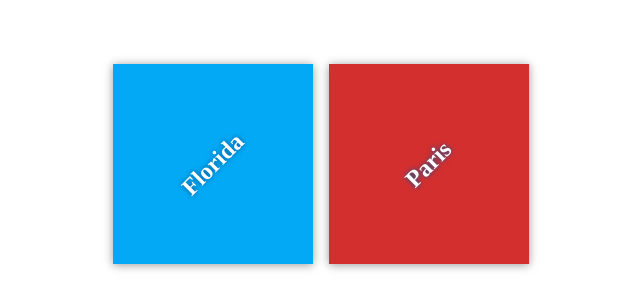
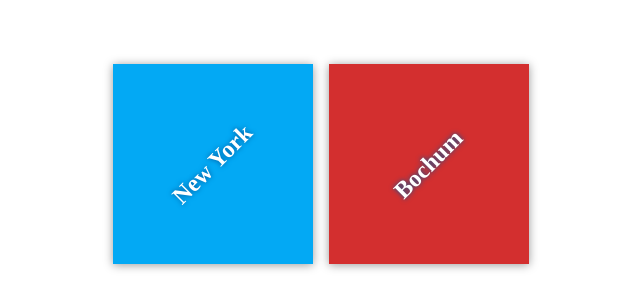
Before and after one commit to Rodanus/my-travel-plans, a plain HTML site: page index.html in a window 1280 px wide. Shown: the part 236-544 px from the top of the page, without its empty margins (319-959 px from the left). Drawn offline with Linux system fonts and the light colour scheme.

Commit message:
Include roudan's destinations

```diff
--- a/index.html
+++ b/index.html
@@ -11,11 +11,11 @@
     <div class="container">
         <div class="destination-container">
             <div class="destination" id="florida">
-                <h2>Florida</h2>
+                <h2>New York</h2>
             </div>
 
             <div class="destination" id="paris">
-                <h2>Paris</h2>
+                <h2>Bochum</h2>
             </div>
         </div>
     </div>
```
